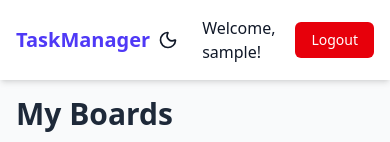
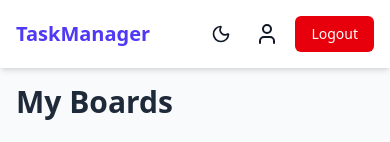
Before and after one commit to Ghost-web-ops/task-manager-frontend, a Next.js app: page / in a window 390 px wide. Shown: the top 142 px of the page. Built offline with nearby package versions, Linux system fonts and the light colour scheme; no server answers; sample sign-in values are in the browser's storage.

Commit message:
make the web responsive

```diff
--- a/src/app/components/Navbar.tsx
+++ b/src/app/components/Navbar.tsx
@@ -1,17 +1,17 @@
-"use client"; // سنجعله مكون عميل ليسهل الوصول للـ context
+"use client"; // مكون عميل للوصول إلى الـ context
 
 import Link from "next/link";
 import { useAuth } from "@/context/AuthContext";
 import LogoutButton from "./LogoutButton";
 import { ThemeToggle } from './ThemeToggle';
+import { User } from 'lucide-react'; // إضافة أيقونة المستخدم
 
 export default function Navbar() {
   const { user } = useAuth(); // الحصول على بيانات المستخدم من الـ context
 
-
   return (
-     <header className="navbar-debug bg-white shadow-md dark:bg-gray-900 dark:border-b dark:border-gray-700">
-      <nav className="container flex items-center justify-between p-4 mx-auto">
+    <header className="bg-white shadow-md dark:bg-gray-900 dark:border-b dark:border-gray-700">
+      <nav className="container flex flex-wrap items-center justify-between p-4 mx-auto">
         <Link href="/" className="text-xl font-bold text-indigo-600 dark:text-indigo-400">
           TaskManager
         </Link>
@@ -19,7 +19,9 @@ export default function Navbar() {
           <ThemeToggle />
           {user ? (
             <>
-              <span>Welcome, {user.username}!</span>
+              {/* إخفاء اسم المستخدم في الشاشات الصغيرة وإظهار أيقونة */}
+              <span className="hidden sm:inline">Welcome, {user.username}!</span>
+              <User className="sm:hidden" size={24} />
               <LogoutButton />
             </>
           ) : (
```
